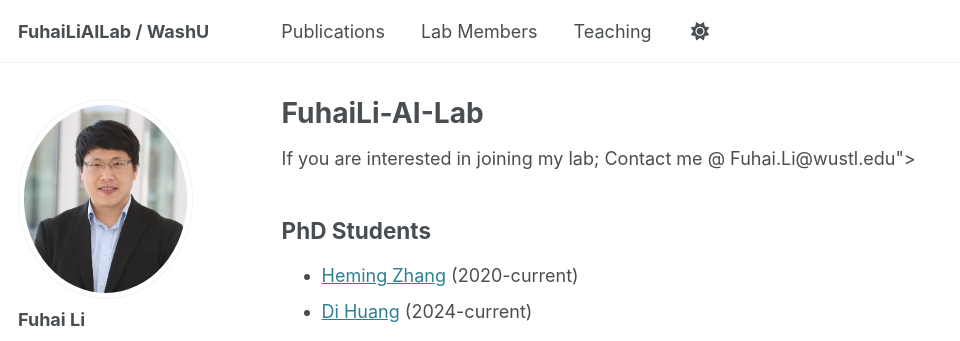
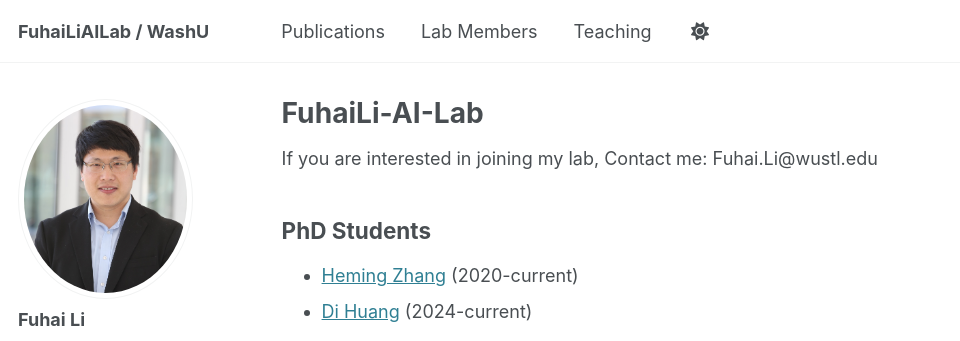
Before and after one commit to FuhaiLiAiLab/FuhaiLiAILab.github.io, a Jekyll site: the page built from _pages/LiLabMembers.html, in a window 1280 px wide and 993 px high. Shown: the top 341 px of the window, without its empty margins (0-960 px from the left). Built offline with Jekyll 4.4.1, drawn with Linux system fonts in a browser that asks for light colours; some web fonts are replaced.

```diff
--- a/_pages/LiLabMembers.html
+++ b/_pages/LiLabMembers.html
@@ -4,7 +4,7 @@ title: "FuhaiLi-AI-Lab"
 permalink: /LiLabMembers/
 author_profile: true
 ---
-<p>If you are interested in joining my lab; Contact me @ Fuhai.Li@wustl.edu"> </p>
+<p>If you are interested in joining my lab, Contact me: Fuhai.Li@wustl.edu </p>
 
 <h2 id="course-overview">PhD Students</h2>
 <ul>
```
